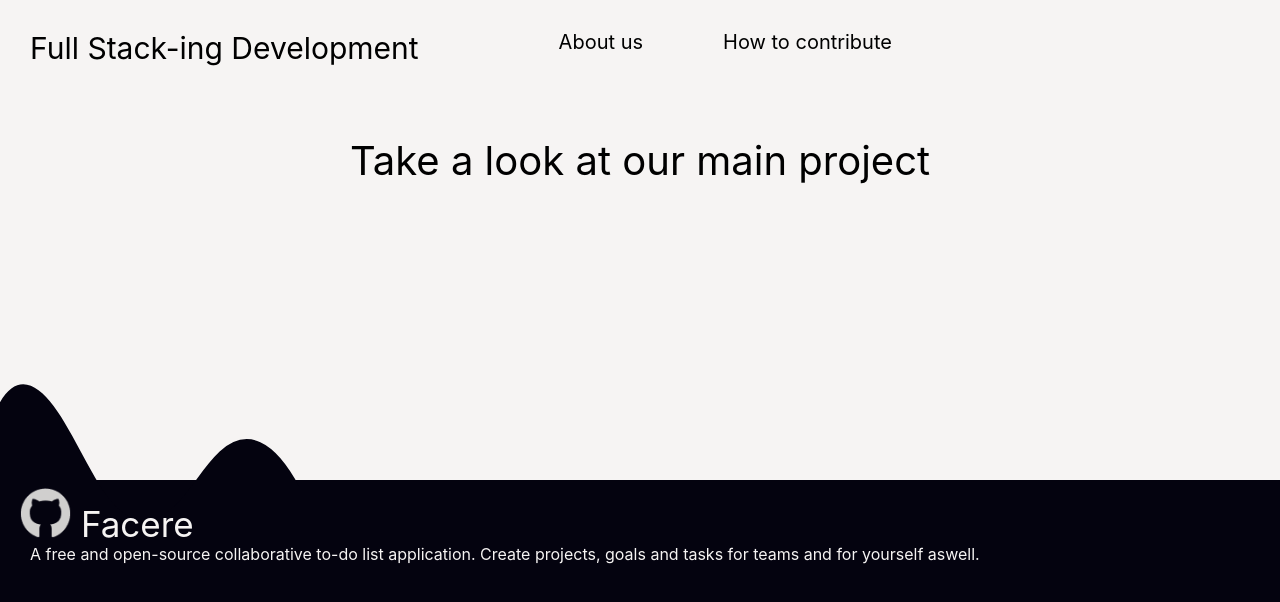
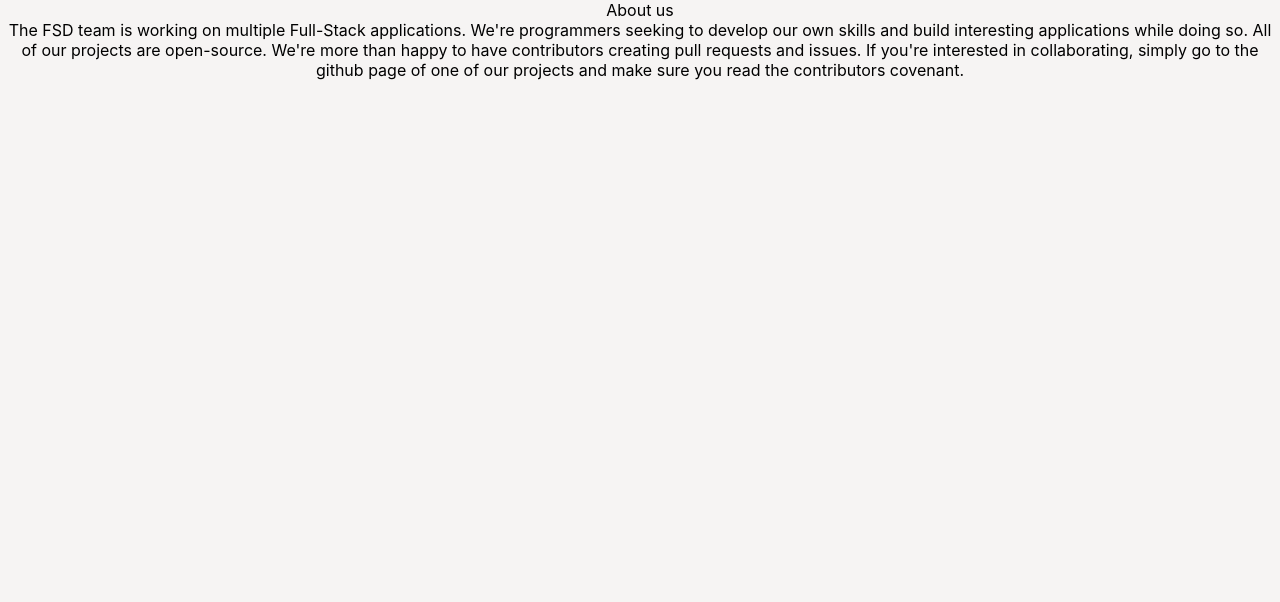
Before and after one commit to fullstackingdevelopment/fullstackingdevelopment, a React (Create React App) app: page /about in a window 1280 px wide. Shown: the top 602 px of the page. Built offline with nearby package versions, Linux system fonts and the light colour scheme.

Commit message:
update: routing implemented

```diff
--- a/package.json
+++ b/package.json
@@ -9,6 +9,7 @@
     "i": "^0.3.7",
     "react": "^18.2.0",
     "react-dom": "^18.2.0",
+    "react-router-dom": "^6.3.0",
     "react-scripts": "^5.0.1",
     "web-vitals": "^2.1.4"
   },
--- a/src/App.js
+++ b/src/App.js
@@ -1,33 +1,20 @@
+import { Routes, Route } from 'react-router-dom';
 import logo from './components/images/logo.svg';
-import Header from './components/Header';
-import Article from './components/Article';
-import Footer from './components/Footer';
+import Home from './components/Home';
+import AboutUs from './components/AboutUs';
+import Contribute from './components/HowToContribute';
 import './App.css';
 
 function App() {
   return (
-    <div className="App">
-      {/*
-      <header className="App-header">
-        <img src={logo} className="App-logo" alt="logo" />
-        <p>
-          Edit <code>src/App.js</code> and save to reload.
-        </p>
-        <a
-          className="App-link"
-          href="https://reactjs.org"
-          target="_blank"
-          rel="noopener noreferrer"
-        >
-          Learn React
-        </a>
-      </header>
-      */}
-      <Header />
-      <Article />
-      <Footer />
+    <div className='App'>
+      <Routes>
+        <Route path='/' element={<Home />} />
+        <Route path='about' element ={<AboutUs />} />
+        <Route path='howtocontribute' element={<Contribute />} />
+      </Routes>
     </div>
-  );
+  )
 }
 
 export default App;
--- /dev/null
+++ b/src/components/AboutUs.js
@@ -0,0 +1,17 @@
+function AboutUs() {
+  return (
+    <div className='AboutUs'>
+      <div className='header'>
+        About us
+      </div>
+      <div className='article'>
+        The FSD team is working on multiple Full-Stack applications.
+        We're programmers seeking to develop our own skills and build interesting applications while doing so.
+        All of our projects are open-source. We're more than happy to have contributors creating pull requests and issues.
+        If you're interested in collaborating, simply go to the github page of one of our projects and make sure you read the contributors covenant.
+      </div>
+    </div>
+  );
+}
+
+export default AboutUs
--- a/src/components/Header.js
+++ b/src/components/Header.js
@@ -1,3 +1,6 @@
+import { Link } from 'react-router-dom';
+import AboutUs from './AboutUs';
+
 function Header() {
   return (
     <div className='Header' style={{
@@ -5,22 +8,27 @@ function Header() {
       flexDirection: 'row',
       marginLeft: 30,
     }}>
-      <p style={{
+      <Link to='/' style={{
         fontSize: 30,
-      }}>Full Stack-ing Development</p>
+        textDecoration: 'none',
+      }}>Full Stack-ing Development</Link>
       <div style={{
         display: 'flex',
         flexDirection: 'row',
         marginLeft: 140,
         marginTop: 10,
       }}>
+        <Link to='about'>
           <p style={{
             fontSize: 20,
           }}>About us</p>
+        </Link>
+        <Link to='howtocontribute'>
           <p style={{
             fontSize: 20,
             marginLeft: 80,
           }}>How to contribute</p>
+        </Link>
       </div>
     </div>
   );
--- /dev/null
+++ b/src/components/Home.js
@@ -0,0 +1,15 @@
+import Header from './Header';
+import Article from './Article';
+import Footer from './Footer';
+
+function Home() {
+  return (
+    <div className='Home'>
+      <Header />
+      <Article />
+      <Footer />
+    </div>
+  );
+}
+
+export default Home;
--- /dev/null
+++ b/src/components/HowToContribute.js
@@ -0,0 +1,9 @@
+function Contribute() {
+  return (
+    <div className='Contribute'>
+      <h1>test</h1>
+    </div>
+  )
+}
+
+export default Contribute;
--- a/src/index.js
+++ b/src/index.js
@@ -1,14 +1,16 @@
 import React from 'react';
 import ReactDOM from 'react-dom/client';
+import { BrowserRouter, Routes, Route } from 'react-router-dom';
 import './index.css';
 import App from './App';
+import AboutUs from './components/AboutUs';
 import reportWebVitals from './reportWebVitals';
 
 const root = ReactDOM.createRoot(document.getElementById('root'));
 root.render(
-  <React.StrictMode>
+  <BrowserRouter>
     <App />
-  </React.StrictMode>
+  </BrowserRouter>
 );
 
 // If you want to start measuring performance in your app, pass a function
```
Also changed, not shown: 1 other file (tests, documents, lock files or other folders). Lines whose indentation alone changed are shown as unchanged.
